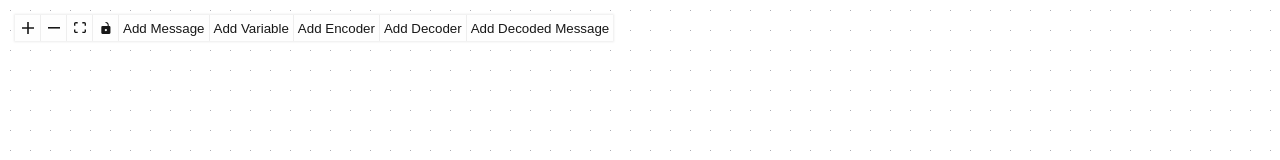
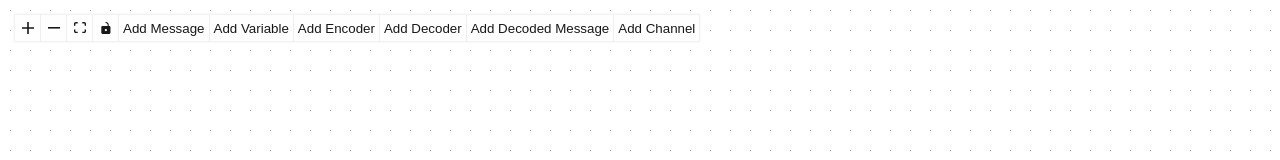
Before and after one commit to LeoHuang0730/ui-platform-psitip, a Next.js app in the folder frontend-ui-platform-psitip/: page / in a window 1280 px wide. Shown: the top 160 px of the page. Built offline with nearby package versions, Linux system fonts and the light colour scheme.

Commit message:
system changes

```diff
--- a/frontend-ui-platform-psitip/src/app/page.tsx
+++ b/frontend-ui-platform-psitip/src/app/page.tsx
@@ -1,5 +1,5 @@
 'use client';
-
+import React, { CSSProperties } from 'react';
 import {
   Box,
   Typography,
@@ -12,7 +12,6 @@ import {
   ReactFlow,
   Background,
   Controls,
-  Position,
   ControlButton,
   applyNodeChanges,
   applyEdgeChanges,
@@ -24,7 +23,6 @@ import {
   useState,
   useCallback,
 } from "react";
-import { FaRegPlusSquare } from "react-icons/fa";
 
 interface mapNode {
   id: string;
@@ -50,10 +48,7 @@ interface mapEdge {
 let variableSequence = ['X', 'Y', 'Z', 'W', 'T', 'Q']; // Sequence of variable names
 
 export default function Home() {
-  const [mapNodes, setMapNodes] = useState<mapNode[]>([
-
-  ]);
-
+  const [mapNodes, setMapNodes] = useState<mapNode[]>([]);
   const [mapEdges, setMapEdges] = useState<mapEdge[]>([]);
   const [selectedNode, setSelectedNode] = useState<mapNode | null>(null);
 
@@ -198,6 +193,24 @@ export default function Home() {
     ]);
   }, [mapNodes]);
 
+  const addChannelNode = useCallback(() => {
+    const channelNodes = mapNodes.filter(node => node.data.type === 'channel');
+    const channelId = `C${channelNodes.length + 1}`;  // Count only channel nodes
+    setMapNodes((mapNodes) => [
+      ...mapNodes,
+      {
+        id: channelId,
+        position: { x: 0, y: 0 },
+        data: {
+          type: 'channel',
+          label: channelId,
+          content: `Channel ${channelId}`,
+          rate: '',
+        }
+      }
+    ]);
+  }, [mapNodes]);
+
   const updateNodeData = useCallback((key: string, value: string) => {
     if (!selectedNode) return;
     setMapNodes((nodes) =>
@@ -250,15 +263,35 @@ export default function Home() {
     });
   }, [setMapNodes]);
 
+  // Custom style function for nodes
+  const getNodeStyle = (nodeType: string): CSSProperties => {
+    switch (nodeType) {
+      case 'encoder':
+      case 'decoder':
+      case 'channel':
+        return { width: 'auto', height: 'auto', borderRadius: '0%' }; // Square shape
+      default:
+        return { width: 'auto', height: 'auto', borderRadius: '50%' }; // Default circle
+    }
+  };
+
+  // Function to get the node label based on blockLength
+  const getNodeLabel = (node: mapNode) => {
+    if (node.data.type === 'variable' && node.data.blockLength && node.data.blockLength > 1) {
+      return `${node.data.label}^${node.data.blockLength}`;
+    }
+    return node.data.label;
+  };
+
   return (
     <Box>
       <Box width={'100vw'} height={'100vh'} position="relative">
         <ReactFlow
           nodes={mapNodes.map(node => ({
             ...node,
-            style: { borderRadius: '50%', textAlign: 'center', padding: 10 },
+            style: getNodeStyle(node.data.type),
             type: 'default',
-            data: { ...node.data, label: node.data.label }
+            data: { ...node.data, label: getNodeLabel(node) }
           }))}
           onNodesChange={onNodesChange}
           edges={mapEdges.map(edge => ({
@@ -281,9 +314,6 @@ export default function Home() {
           <Controls
             position="top-left"
             orientation="horizontal"
-            // showZoom={false}
-            // showFitView={false}
-            // showInteractive={false}
           >
             <ControlButton style={{ width: 'auto' }} onClick={addMessageNode}>
               Add Message
@@ -299,6 +329,9 @@ export default function Home() {
             </ControlButton>
             <ControlButton style={{ width: 'auto' }} onClick={addDecodedMessageNode}>
               Add Decoded Message
+            </ControlButton>
+            <ControlButton style={{ width: 'auto' }} onClick={addChannelNode}>
+              Add Channel
             </ControlButton>
           </Controls>
         </ReactFlow>
```
